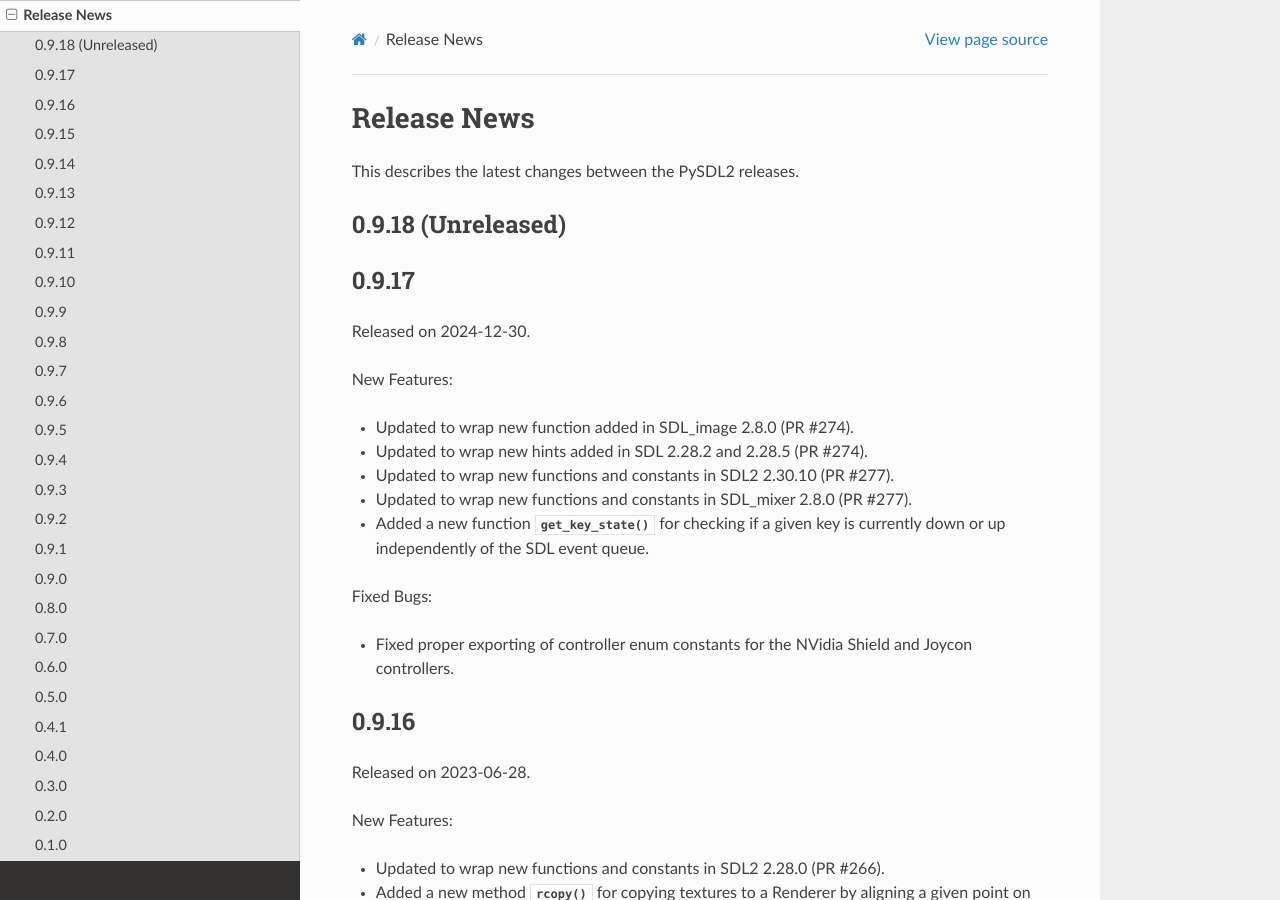
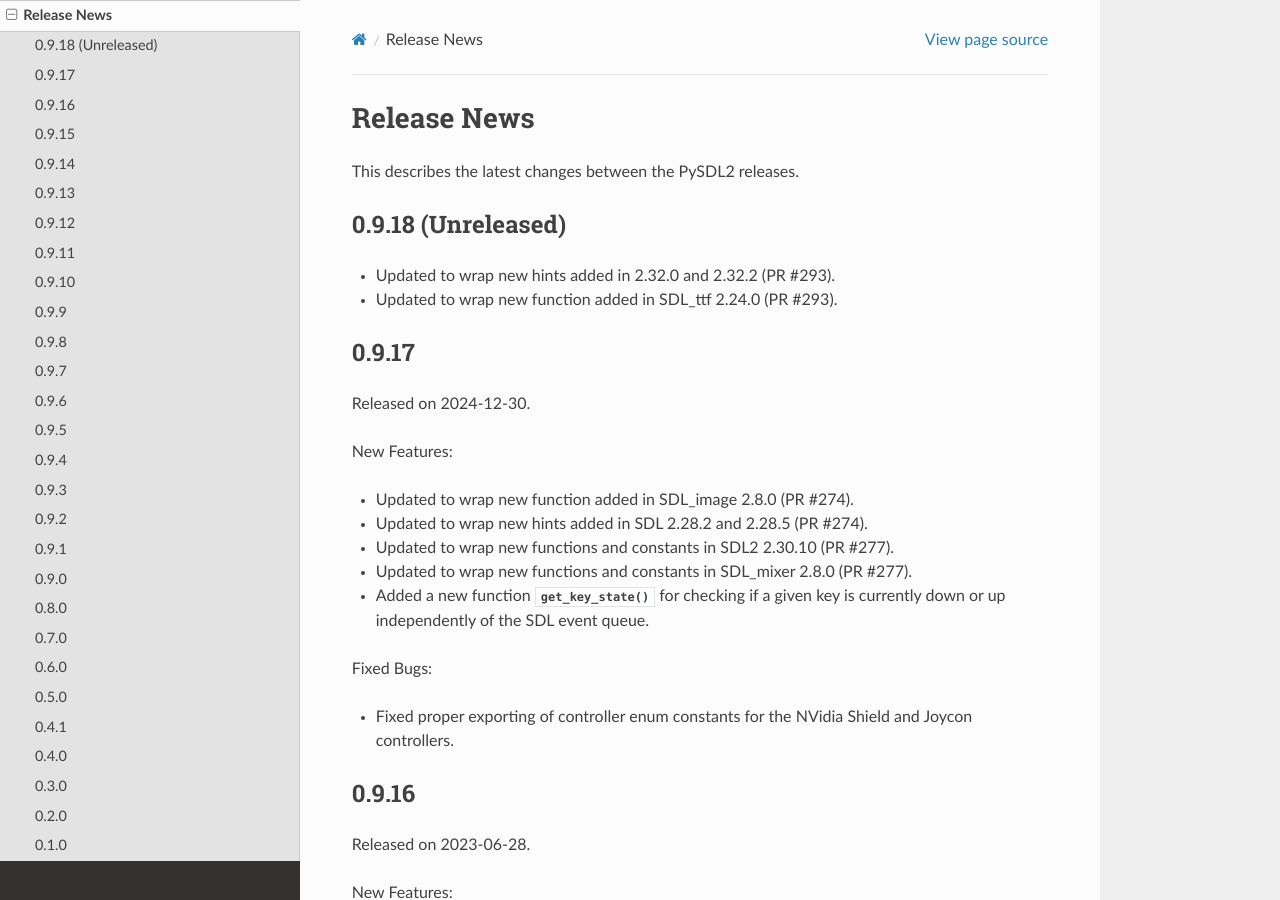
Before and after one commit to py-sdl/py-sdl2, a Sphinx documentation site: the page built from doc/news.rst, in a window 1280 px wide and 900 px high. Built offline with Sphinx 7.4.7 and the Read the Docs theme 3.1.0, drawn with Linux system fonts in a browser that asks for light colours.

Commit message:
Update news.rst

```diff
--- a/doc/news.rst
+++ b/doc/news.rst
@@ -4,6 +4,9 @@
 
 0.9.18 (Unreleased)
 -------------------
+
+* Updated to wrap new hints added in 2.32.0 and 2.32.2 (PR #293).
+* Updated to wrap new function added in SDL_ttf 2.24.0 (PR #293).
 
 
 0.9.17
```
